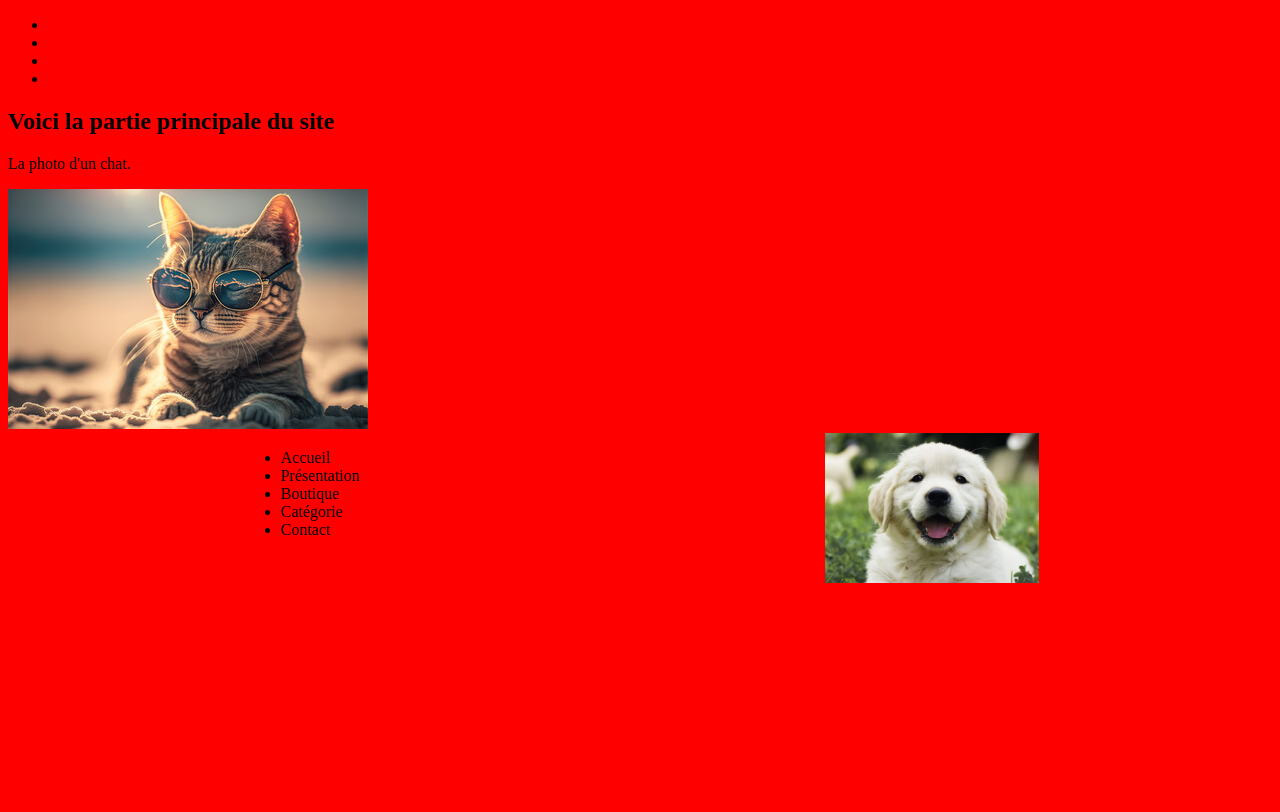
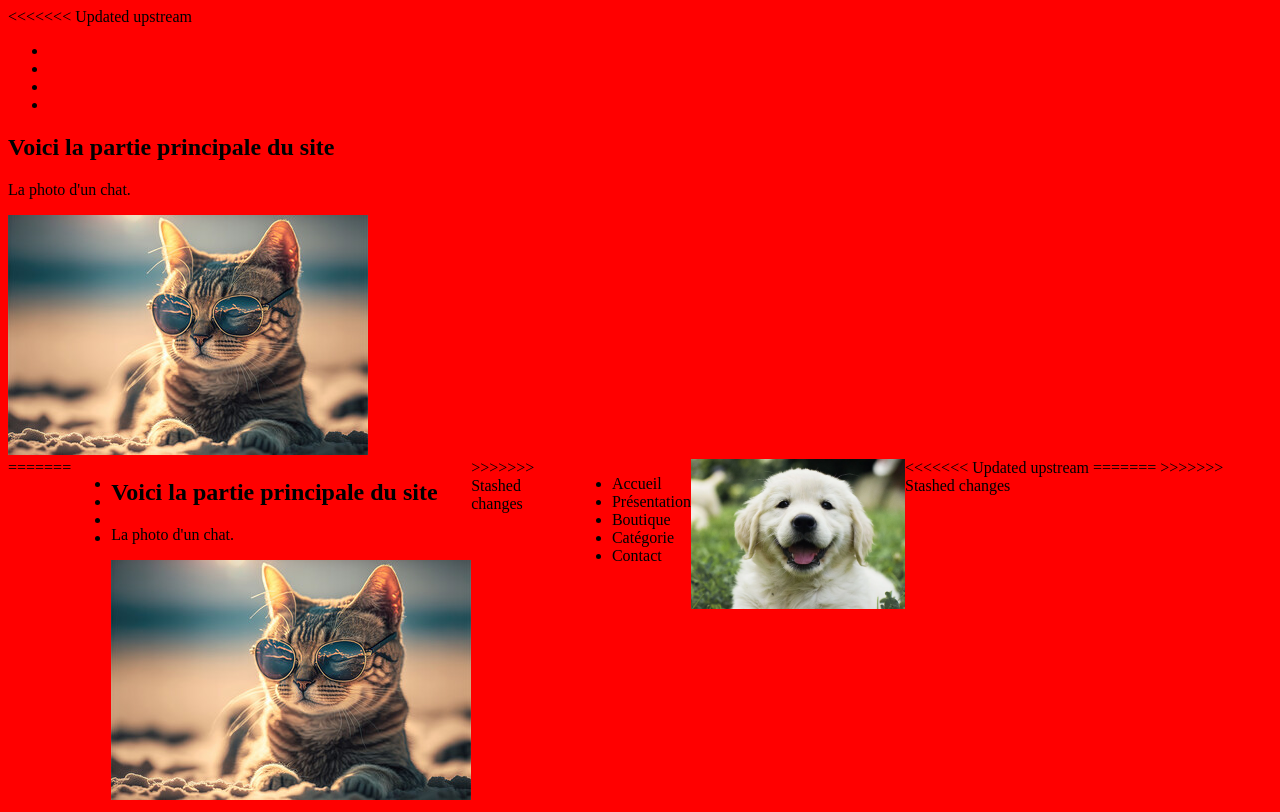
Before and after one commit to justincaulier/test.github.ex, a plain HTML site: page index.html in a window 1280 px wide. Drawn offline with Linux system fonts and the light colour scheme.

Commit message:
réglage conflit
J'ai ajouté ma partie HTML entre les commentaires footer de julien

```diff
--- a/index.html
+++ b/index.html
@@ -9,6 +9,7 @@
 </head>
 
 <body>
+<<<<<<< Updated upstream
     <!--Header début-->
     <header>
         <div class="l-nav">
@@ -39,6 +40,37 @@
 
     <!--Footer début-->
     <footer class="footer">
+=======
+	<!--Header début-->
+	<header>
+		<div class="l-nav">
+			<ul class="l-nav-is-active">
+				<li></li>
+				<li></li>
+				<li></li>
+				<li></li>
+			</ul>
+		</div>
+	</header>
+	<!--Header fin-->
+
+	<!--Main début-->
+
+	<section class="First-class">
+		<h2>
+			Voici la partie principale du site
+		</h2>
+		<p>
+			La photo d'un chat.
+		</p>
+		<img src="images/240_F_562993122_e7pGkeY8yMfXJcRmclsoIjtOoVDDgIlh.jpg" alt="photo d'un chat cool">
+	</section>
+
+	<!--Main fin-->
+
+	<!--Footer début-->
+	<footer class="footer">
+>>>>>>> Stashed changes
 		<div>
 			<ul class="footer-menu">
 				<li>Accueil</li>
@@ -52,7 +84,18 @@
 			<img src="img/footer-chiot.webp" alt="petit chiot mignon">
 		</div>
 	</footer>
+<<<<<<< Updated upstream
     <!--Footer fin-->
 </body>
 
 </html>
+
+
+
+=======
+	<!--Footer fin-->
+
+</body>
+
+</html>
+>>>>>>> Stashed changes
```
